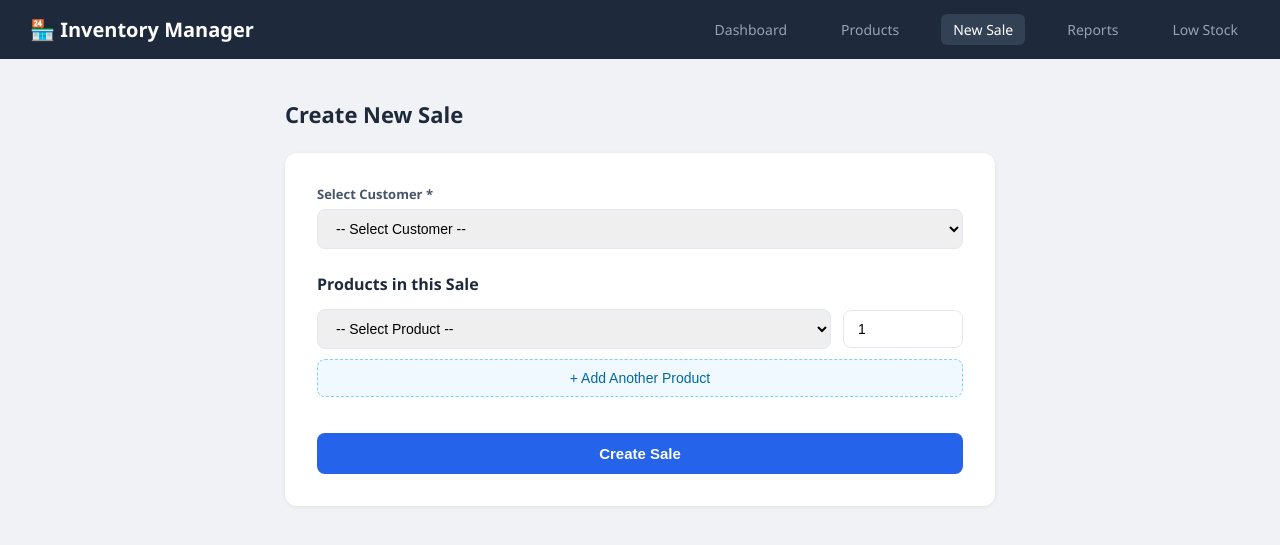
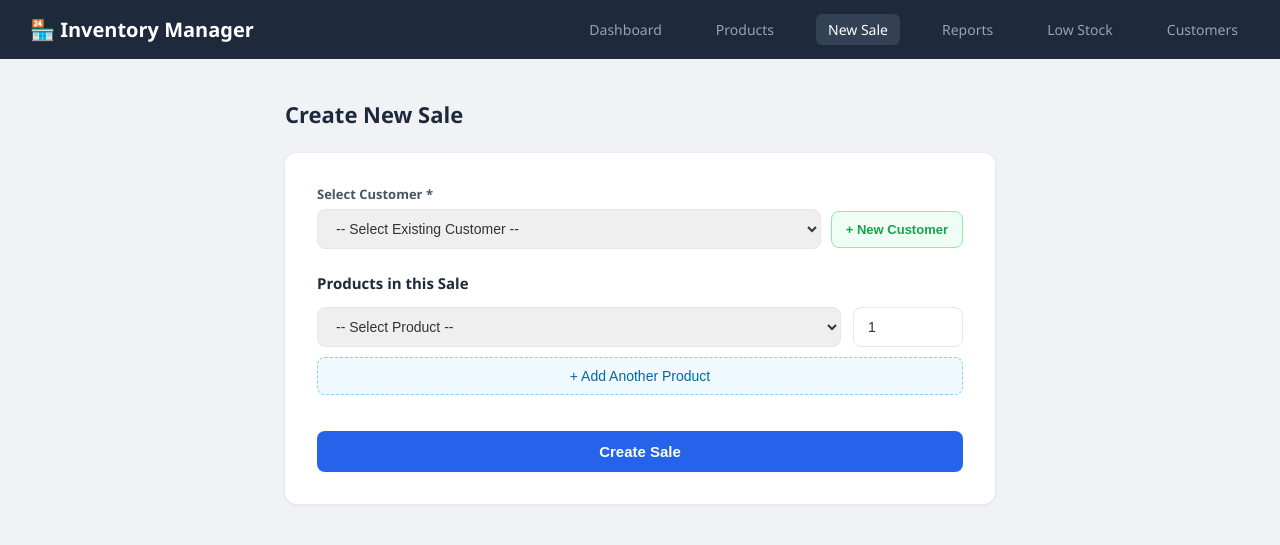
Before and after one commit to acharya-pratik/Inventory_management_system, a PHP site: page /new_sale.php in a window 1280 px wide. Shown: the top 545 px of the page. Run offline with PHP 8.4, Linux system fonts and the light colour scheme; tables that the repository leaves empty hold one stand-in row (values such as "Sample post").

Commit message:
add customer option added

```diff
--- a/index.php
+++ b/index.php
@@ -100,7 +100,6 @@ $recent_sales = $pdo->query("
     <a href="new_sale.php">New Sale</a>
     <a href="reports.php">Reports</a>
     <a href="low_stock.php">Low Stock</a>
-    <a href="add_customer.php">Add Customer</a>
 </nav>
 
 <div class="container">
--- a/new_sale.php
+++ b/new_sale.php
@@ -1,51 +1,64 @@
 <?php
 // ============================================================
 //  new_sale.php — Create a New Sale / Bill
-//  When submitted: inserts into sale + sale_items
-//  Triggers automatically handle: stock deduction + total update
+//  Features: Select existing customer OR add new one inline
 // ============================================================
 require_once 'includes/db.php';
 
 $success = '';
 $error   = '';
 
-if ($_SERVER['REQUEST_METHOD'] === 'POST') {
+// ── Handle quick-add new customer via AJAX ──────────────────
+if ($_SERVER['REQUEST_METHOD'] === 'POST' && isset($_POST['action']) && $_POST['action'] === 'add_customer') {
+    $name  = trim($_POST['customer_name']);
+    $phone = trim($_POST['phone']);
+    $email = trim($_POST['email']);
+    if ($name) {
+        try {
+            $stmt = $pdo->prepare("INSERT INTO customer (customer_name, phone, email) VALUES (?, ?, ?)");
+            $stmt->execute([$name, $phone, $email]);
+            $new_id = $pdo->lastInsertId();
+            echo json_encode(['success' => true, 'id' => $new_id, 'name' => $name, 'phone' => $phone]);
+        } catch (Exception $e) {
+            echo json_encode(['success' => false, 'error' => $e->getMessage()]);
+        }
+    } else {
+        echo json_encode(['success' => false, 'error' => 'Name is required']);
+    }
+    exit;
+}
+
+// ── Handle new sale submission ──────────────────────────────
+if ($_SERVER['REQUEST_METHOD'] === 'POST' && !isset($_POST['action'])) {
     $customer_id = $_POST['customer_id'];
-    $product_ids = $_POST['product_id'];    // array
-    $quantities  = $_POST['quantity'];       // array
+    $product_ids = $_POST['product_id'];
+    $quantities  = $_POST['quantity'];
 
     if ($customer_id && !empty($product_ids)) {
         try {
-            // Start a transaction — all inserts succeed or all fail together
             $pdo->beginTransaction();
 
-            // Insert the sale record
             $stmt = $pdo->prepare("INSERT INTO sale (customer_id) VALUES (?)");
             $stmt->execute([$customer_id]);
             $sale_id = $pdo->lastInsertId();
 
-            // Insert each product line item
             for ($i = 0; $i < count($product_ids); $i++) {
                 $pid = $product_ids[$i];
                 $qty = $quantities[$i];
-
                 if (!$pid || !$qty || $qty <= 0) continue;
 
-                // Get the current price of the product
                 $price_stmt = $pdo->prepare("SELECT price FROM product WHERE product_id = ?");
                 $price_stmt->execute([$pid]);
                 $unit_price = $price_stmt->fetchColumn();
 
-                // Check stock availability
                 $stock_stmt = $pdo->prepare("SELECT quantity FROM stock WHERE product_id = ?");
                 $stock_stmt->execute([$pid]);
                 $available = $stock_stmt->fetchColumn();
 
                 if ($qty > $available) {
-                    throw new Exception("Not enough stock for product ID $pid. Available: $available");
+                    throw new Exception("Not enough stock. Available: $available");
                 }
 
-                // Insert sale item (triggers will auto-deduct stock + update total)
                 $item_stmt = $pdo->prepare("
                     INSERT INTO sale_items (sale_id, product_id, quantity, unit_price)
                     VALUES (?, ?, ?, ?)
@@ -54,18 +67,18 @@ if ($_SERVER['REQUEST_METHOD'] === 'POST') {
             }
 
             $pdo->commit();
-            $success = "✅ Sale #$sale_id created successfully! Stock updated automatically.";
+            $success = "Sale #$sale_id created successfully! Stock updated automatically.";
 
         } catch (Exception $e) {
             $pdo->rollBack();
-            $error = "❌ " . $e->getMessage();
+            $error = "Error: " . $e->getMessage();
         }
     } else {
-        $error = "❌ Please select a customer and at least one product.";
+        $error = "Please select a customer and at least one product.";
     }
 }
 
-// Load customers and products for the form
+// ── Load data for dropdowns ─────────────────────────────────
 $customers = $pdo->query("SELECT * FROM customer ORDER BY customer_name")->fetchAll();
 $products  = $pdo->query("
     SELECT p.product_id, p.product_name, p.price, st.quantity AS stock
@@ -75,7 +88,6 @@ $products  = $pdo->query("
     ORDER BY p.product_name
 ")->fetchAll();
 ?>
-
 <!DOCTYPE html>
 <html lang="en">
 <head>
@@ -93,23 +105,36 @@ $products  = $pdo->query("
         .form-box { background: #fff; border-radius: 12px; padding: 32px; box-shadow: 0 1px 4px rgba(0,0,0,0.07); }
         .form-group { margin-bottom: 18px; }
         label { display: block; font-size: 13px; font-weight: 600; color: #475569; margin-bottom: 6px; }
-        input, select { width: 100%; padding: 10px 14px; border: 1px solid #e2e8f0; border-radius: 8px; font-size: 14px; outline: none; }
+        input, select { width: 100%; padding: 10px 14px; border: 1px solid #e2e8f0; border-radius: 8px; font-size: 14px; color: #333; outline: none; transition: border 0.2s; }
         input:focus, select:focus { border-color: #2563eb; }
+        .customer-row { display: flex; gap: 10px; align-items: center; }
+        .customer-row select { flex: 1; }
+        .btn-new-customer { white-space: nowrap; background: #f0fdf4; color: #16a34a; border: 1px solid #86efac; border-radius: 8px; padding: 10px 14px; font-size: 13px; font-weight: 600; cursor: pointer; }
+        .btn-new-customer:hover { background: #dcfce7; }
+        .new-customer-panel { display: none; background: #f0fdf4; border: 1px solid #86efac; border-radius: 10px; padding: 20px; margin-top: 12px; }
+        .new-customer-panel h4 { font-size: 14px; color: #15803d; margin-bottom: 14px; }
+        .panel-grid { display: grid; grid-template-columns: 1fr 1fr; gap: 12px; }
+        .panel-grid .full { grid-column: 1 / -1; }
+        .panel-grid input { font-size: 13px; padding: 8px 12px; }
+        .panel-actions { display: flex; gap: 10px; margin-top: 12px; align-items: center; }
+        .btn-save-customer { background: #16a34a; color: #fff; border: none; border-radius: 8px; padding: 9px 18px; font-size: 13px; font-weight: 600; cursor: pointer; }
+        .btn-save-customer:hover { background: #15803d; }
+        .btn-cancel { background: transparent; color: #64748b; border: 1px solid #e2e8f0; border-radius: 8px; padding: 9px 18px; font-size: 13px; cursor: pointer; }
+        .btn-cancel:hover { background: #f8fafc; }
+        .saving-msg { font-size: 13px; color: #16a34a; display: none; }
         .items-section { margin: 24px 0 16px; }
-        .items-section h3 { font-size: 16px; color: #1e293b; margin-bottom: 14px; }
-        .item-row { display: grid; grid-template-columns: 1fr 120px; gap: 12px; margin-bottom: 10px; align-items: center; }
-        .btn-add { background: #f0f9ff; color: #0369a1; border: 1px dashed #7dd3fc; border-radius: 8px; padding: 10px; width: 100%; cursor: pointer; font-size: 14px; margin-bottom: 20px; }
-        .btn-add:hover { background: #e0f2fe; }
-        .btn { width: 100%; background: #2563eb; color: #fff; padding: 12px; border: none; border-radius: 8px; font-size: 15px; font-weight: 600; cursor: pointer; }
-        .btn:hover { background: #1d4ed8; }
+        .items-section h3 { font-size: 15px; color: #1e293b; margin-bottom: 14px; font-weight: 600; }
+        .item-row { display: grid; grid-template-columns: 1fr 110px; gap: 12px; margin-bottom: 10px; }
+        .btn-add-product { background: #f0f9ff; color: #0369a1; border: 1px dashed #7dd3fc; border-radius: 8px; padding: 10px; width: 100%; cursor: pointer; font-size: 14px; margin-bottom: 20px; }
+        .btn-add-product:hover { background: #e0f2fe; }
+        .btn-submit { width: 100%; background: #2563eb; color: #fff; padding: 12px; border: none; border-radius: 8px; font-size: 15px; font-weight: 600; cursor: pointer; }
+        .btn-submit:hover { background: #1d4ed8; }
         .alert { padding: 12px 16px; border-radius: 8px; margin-bottom: 20px; font-size: 14px; }
         .alert.success { background: #dcfce7; color: #15803d; }
         .alert.error   { background: #fee2e2; color: #dc2626; }
-        .stock-note { font-size: 12px; color: #94a3b8; margin-top: 4px; }
     </style>
 </head>
 <body>
-
 <nav>
     <span class="brand">🏪 Inventory Manager</span>
     <a href="index.php">Dashboard</a>
@@ -117,39 +142,63 @@ $products  = $pdo->query("
     <a href="new_sale.php" class="active">New Sale</a>
     <a href="reports.php">Reports</a>
     <a href="low_stock.php">Low Stock</a>
+    <a href="add_customer.php">Customers</a>
 </nav>
 
 <div class="container">
     <h2>Create New Sale</h2>
 
     <?php if ($success): ?>
-        <div class="alert success"><?= $success ?></div>
+        <div class="alert success">✅ <?= $success ?></div>
     <?php endif; ?>
     <?php if ($error): ?>
-        <div class="alert error"><?= $error ?></div>
+        <div class="alert error">❌ <?= $error ?></div>
     <?php endif; ?>
 
     <div class="form-box">
-        <form method="POST">
+        <form method="POST" id="sale-form">
 
+            <!-- Customer Selection -->
             <div class="form-group">
                 <label>Select Customer *</label>
-                <select name="customer_id" required>
-                    <option value="">-- Select Customer --</option>
+                <div class="customer-row">
+                    <select name="customer_id" id="customer-select" required>
+                        <option value="">-- Select Existing Customer --</option>
                         <?php foreach ($customers as $c): ?>
                             <option value="<?= $c['customer_id'] ?>">
-                            <?= htmlspecialchars($c['customer_name']) ?> (<?= $c['phone'] ?>)
+                                <?= htmlspecialchars($c['customer_name']) ?>
+                                <?= $c['phone'] ? ' — ' . $c['phone'] : '' ?>
                             </option>
                         <?php endforeach; ?>
                     </select>
+                    <button type="button" class="btn-new-customer" onclick="toggleNewCustomer()">
+                        + New Customer
+                    </button>
+                </div>
             </div>
 
+            <!-- Inline Add Customer Panel -->
+            <div class="new-customer-panel" id="new-customer-panel">
+                <h4>➕ Add New Customer</h4>
+                <div class="panel-grid">
+                    <div class="full">
+                        <input type="text" id="nc-name" placeholder="Full Name *">
+                    </div>
+                    <input type="text"  id="nc-phone" placeholder="Phone Number">
+                    <input type="email" id="nc-email" placeholder="Email Address">
+                </div>
+                <div class="panel-actions">
+                    <button type="button" class="btn-save-customer" onclick="saveNewCustomer()">Save & Select</button>
+                    <button type="button" class="btn-cancel" onclick="toggleNewCustomer()">Cancel</button>
+                    <span class="saving-msg" id="saving-msg">Saving...</span>
+                </div>
+            </div>
+
+            <!-- Products -->
             <div class="items-section">
                 <h3>Products in this Sale</h3>
                 <div id="items-container">
-                    <!-- One item row by default -->
                     <div class="item-row">
-                        <div>
                         <select name="product_id[]">
                             <option value="">-- Select Product --</option>
                             <?php foreach ($products as $p): ?>
@@ -160,25 +209,60 @@ $products  = $pdo->query("
                                 </option>
                             <?php endforeach; ?>
                         </select>
-                        </div>
-                        <div>
                         <input type="number" name="quantity[]" min="1" value="1" placeholder="Qty">
                     </div>
                 </div>
+                <button type="button" class="btn-add-product" onclick="addProductRow()">+ Add Another Product</button>
             </div>
 
-                <button type="button" class="btn-add" onclick="addItemRow()">+ Add Another Product</button>
-            </div>
-
-            <button type="submit" class="btn">Create Sale</button>
+            <button type="submit" class="btn-submit">Create Sale</button>
         </form>
     </div>
 </div>
 
 <script>
-// Dynamically add more product rows
-function addItemRow() {
-    const container = document.getElementById('items-container');
+function toggleNewCustomer() {
+    const panel = document.getElementById('new-customer-panel');
+    const isOpen = panel.style.display === 'block';
+    panel.style.display = isOpen ? 'none' : 'block';
+    if (!isOpen) document.getElementById('nc-name').focus();
+}
+
+function saveNewCustomer() {
+    const name  = document.getElementById('nc-name').value.trim();
+    const phone = document.getElementById('nc-phone').value.trim();
+    const email = document.getElementById('nc-email').value.trim();
+    if (!name) { alert('Please enter the customer name.'); return; }
+
+    document.getElementById('saving-msg').style.display = 'inline';
+
+    fetch('new_sale.php', {
+        method: 'POST',
+        headers: { 'Content-Type': 'application/x-www-form-urlencoded' },
+        body: 'action=add_customer&customer_name=' + encodeURIComponent(name) +
+              '&phone=' + encodeURIComponent(phone) +
+              '&email=' + encodeURIComponent(email)
+    })
+    .then(res => res.json())
+    .then(data => {
+        document.getElementById('saving-msg').style.display = 'none';
+        if (data.success) {
+            const select = document.getElementById('customer-select');
+            const option = document.createElement('option');
+            option.value = data.id;
+            option.textContent = data.name + (data.phone ? ' — ' + data.phone : '');
+            option.selected = true;
+            select.appendChild(option);
+            document.getElementById('nc-name').value  = '';
+            document.getElementById('nc-phone').value = '';
+            document.getElementById('nc-email').value = '';
+            document.getElementById('new-customer-panel').style.display = 'none';
+        } else {
+            alert('Error: ' + data.error);
+        }
+    });
+}
+
 const productOptions = `<?php
     $opts = '';
     foreach ($products as $p) {
@@ -190,18 +274,13 @@ function addItemRow() {
     echo addslashes($opts);
 ?>`;
 
+function addProductRow() {
+    const container = document.getElementById('items-container');
     const row = document.createElement('div');
     row.className = 'item-row';
-    row.innerHTML = `
-        <select name="product_id[]">
-            <option value="">-- Select Product --</option>
-            ${productOptions}
-        </select>
-        <input type="number" name="quantity[]" min="1" value="1" placeholder="Qty">
-    `;
+    row.innerHTML = '<select name="product_id[]"><option value="">-- Select Product --</option>' + productOptions + '</select><input type="number" name="quantity[]" min="1" value="1" placeholder="Qty">';
     container.appendChild(row);
 }
 </script>
-
 </body>
 </html>
```
Also changed, not shown: add_customer.php (deleted, +0 -174 lines). Lines whose indentation alone changed are shown as unchanged.
